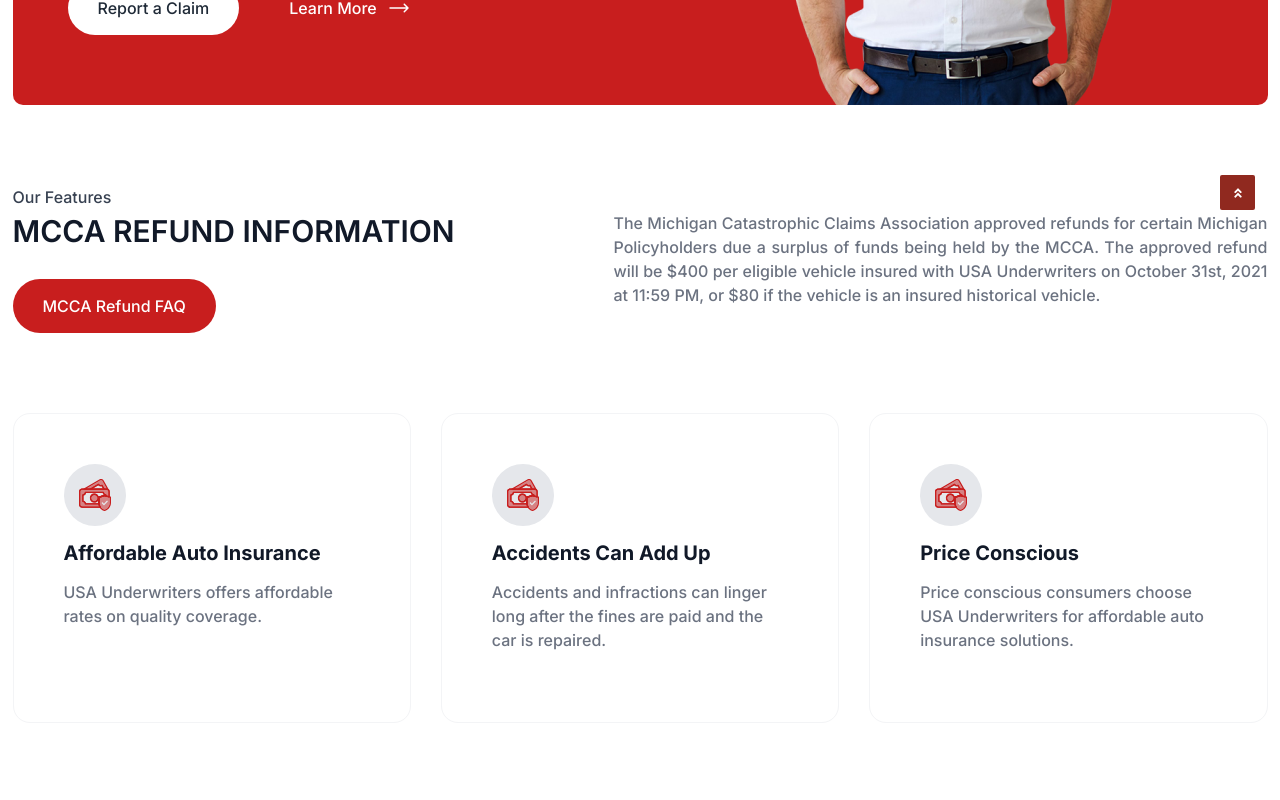
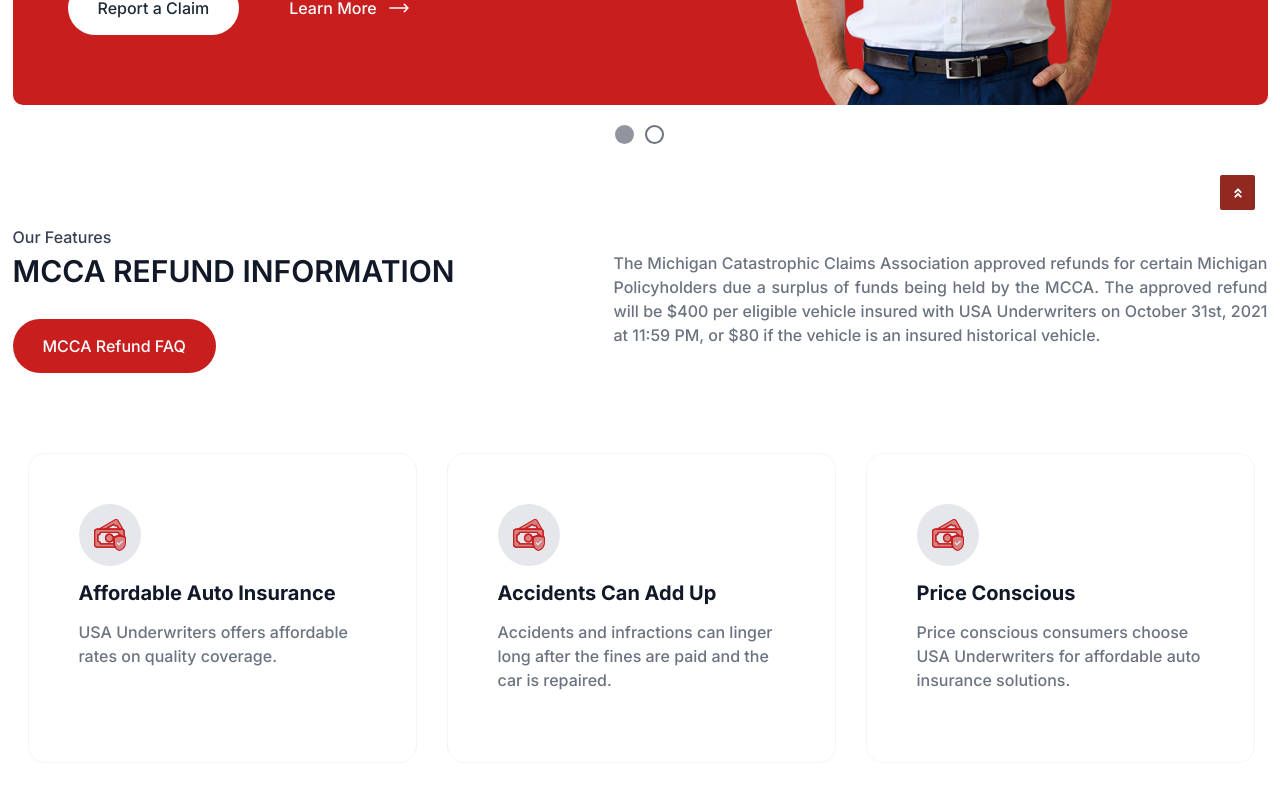
Before and after one commit to mehidi-me/Daniyal-design-test, a Next.js app: page / in a window 1280 px wide. Shown: the part 520-1320 px from the top of the page. Built offline with nearby package versions, Linux system fonts and the light colour scheme.

Commit message:
hero section and card view slick  slider added

```diff
--- a/src/app/globals.css
+++ b/src/app/globals.css
@@ -192,6 +192,23 @@
   gap: 10px;
 }
 
+.slick-dots{
+  position: unset !important;
+  margin-top: 20px !important;
+}
+.slick-dots li button:before {
+  height: 15px !important;
+  width: 15px !important;
+  text-indent: -9999px;
+  overflow: hidden;
+  border-radius: 50%;
+  border: 2px solid var(--gray);
+  opacity: 1;
+  }
+.slick-dots li.slick-active button:before {
+  background-color: var(--gray);
+  }
+
 section.our-features {
   padding-bottom: 0;
 }
@@ -235,7 +252,13 @@
   display: flex;
   flex-direction: column;
   align-items: flex-start;
+
 }
+.card-view-item:nth-child(1){
+  margin: 0 1.5rem;
+}
+
+
 
 .card-view-item h3 {
   color: #111928;
@@ -595,6 +618,9 @@
   .hero-main-content-buttons{
     gap: 0;
   }
+  main .slick-dots{
+    display: none !important;
+  }
   .our-features .content{
     flex-direction: column;
     gap: 20px;
@@ -615,8 +641,14 @@
     grid-template-columns: 1fr;
   }
   .card-view-item{
-    min-height: 200px;
+    min-height: 230px;
   }
+  .card-view-item,.card-view-item:nth-child(1){
+    margin: 0 !important;
+  }
+  /* .card-view .slick-dots{
+    margin-top: 0 !important;
+  } */
   .insurance-coverage-bg-image{
     background: transparent;
     height: auto;
--- a/src/app/layout.tsx
+++ b/src/app/layout.tsx
@@ -1,5 +1,7 @@
 import type { Metadata } from "next";
 import { Inter } from "next/font/google";
+import "slick-carousel/slick/slick.css";
+import "slick-carousel/slick/slick-theme.css";
 import "./globals.css";
 import Header from "@/components/Header";
 import Footer from "@/components/Footer";
--- a/src/components/CardView/index.jsx
+++ b/src/components/CardView/index.jsx
@@ -1,10 +1,28 @@
 
-
+'use client'
+import Slider from "react-slick";
 function CardView() {
+  const settings = {
+    slidesToShow: 3,
+    slidesToScroll: 1,
+    dots:false,
+    responsive: [
+      {
+        breakpoint: 660,
+        settings: {
+          slidesToShow: 1,
+          slidesToScroll: 1,
+          dots: true
+        }
+      },
+    ]
+  }
   return (
     <section className="card-view">
         <div className="container">
-          <div className="grid card-view-items">
+
+            <Slider {...settings}>
+            <div>
             <div className="card-view-item">
               <div className="icon">
                 <img src="./icons/card-view-icon.svg" alt="" />
@@ -14,6 +32,8 @@
                 USA Underwriters offers affordable rates on quality coverage.
               </p>
             </div>
+            </div>
+            <div>
             <div className="card-view-item">
               <div className="icon">
                 <img src="./icons/card-view-icon.svg" alt="" />
@@ -24,6 +44,8 @@
                 paid and the car is repaired.
               </p>
             </div>
+            </div>
+            <div>
             <div className="card-view-item">
               <div className="icon">
                 <img src="./icons/card-view-icon.svg" alt="" />
@@ -34,7 +56,10 @@
                 auto insurance solutions.
               </p>
             </div>
-          </div>
+            </div>
+            </Slider>
+
+
         </div>
       </section>
   )
--- a/src/components/Home/HeroMain.jsx
+++ b/src/components/Home/HeroMain.jsx
@@ -1,10 +1,18 @@
-import React from 'react'
+'use client';
+import React from "react";
+import Slider from "react-slick";
+
 
 function HeroMain() {
+  const settings = {
+    dots: true
+  }
   return (
     <main>
-    <div className="container">
-      <div className="grid hero-main">
+    <div className="container slider-container">
+      <Slider {...settings}>
+     <div>
+     <div className="grid hero-main">
         <div className="hero-main-content">
           <h2>Get affordable, same-day coverage in no time.</h2>
           <p>
@@ -25,6 +33,31 @@
           <img src="/images/hero-bg.png" alt="" />
         </div>
       </div>
+     </div>
+     <div>
+     <div className="grid hero-main">
+        <div className="hero-main-content">
+          <h2>Get affordable, same-day coverage in no time.</h2>
+          <p>
+            With roots over a century deep in the birthplace of the
+            automobile industry, USA Underwriters has the knowledge and
+            expertise to help tailor a policy to suit your lifestyle, your
+            budget, and your priorities.
+          </p>
+          <div className="hero-main-content-buttons">
+            <button className="btn">Report a Claim</button>
+            <button className="btn learn-more">
+              Learn More
+              <img src="/icons/arrow-long-right.svg" alt="" />
+            </button>
+          </div>
+        </div>
+        <div className="hero-main-image">
+          <img src="/images/hero-bg.png" alt="" />
+        </div>
+      </div>
+     </div>
+      </Slider>
     </div>
   </main>
   )
```
Also changed, not shown: package.json (+5 -3 lines), 1 other file (tests, documents, lock files or other folders).
